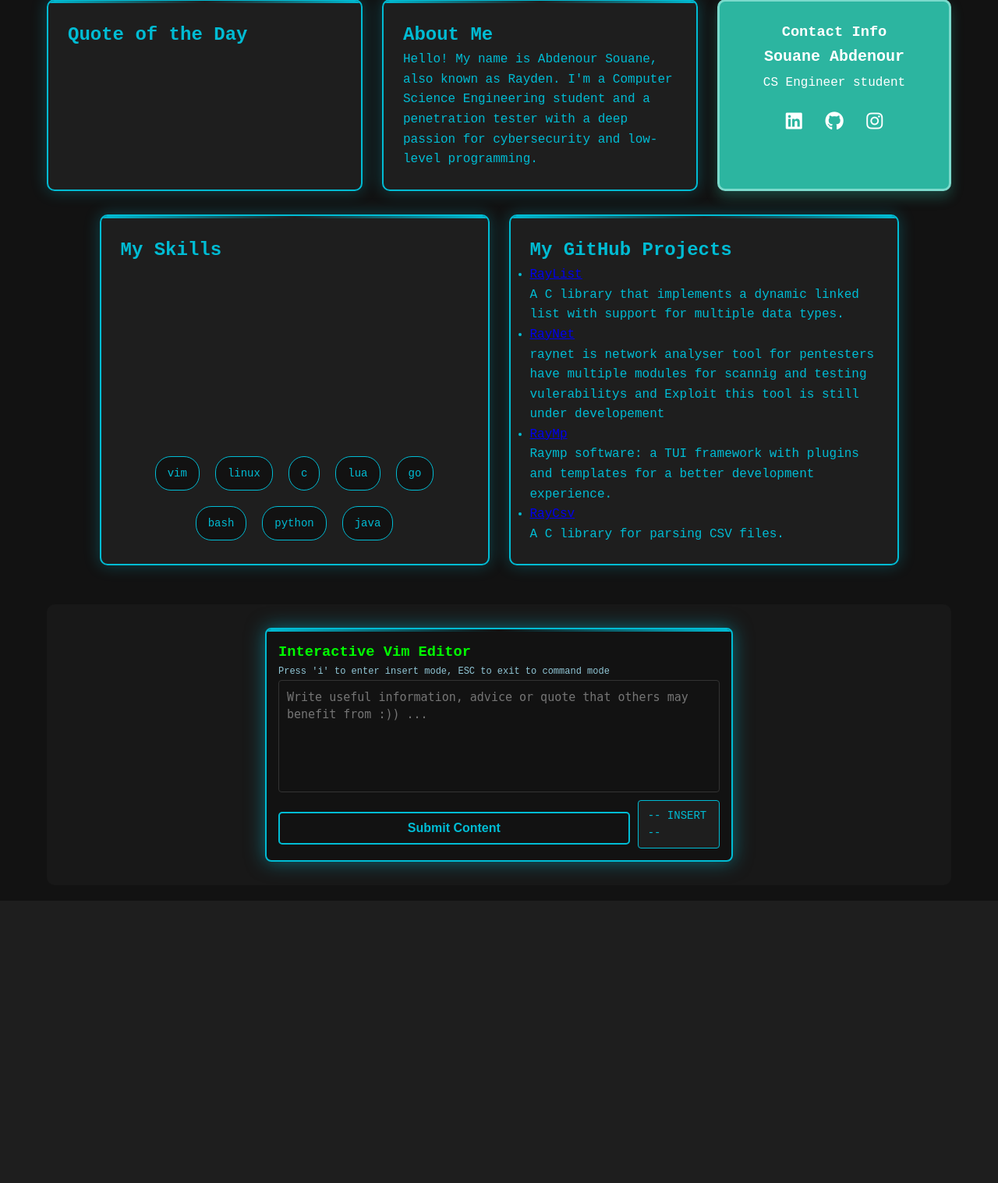
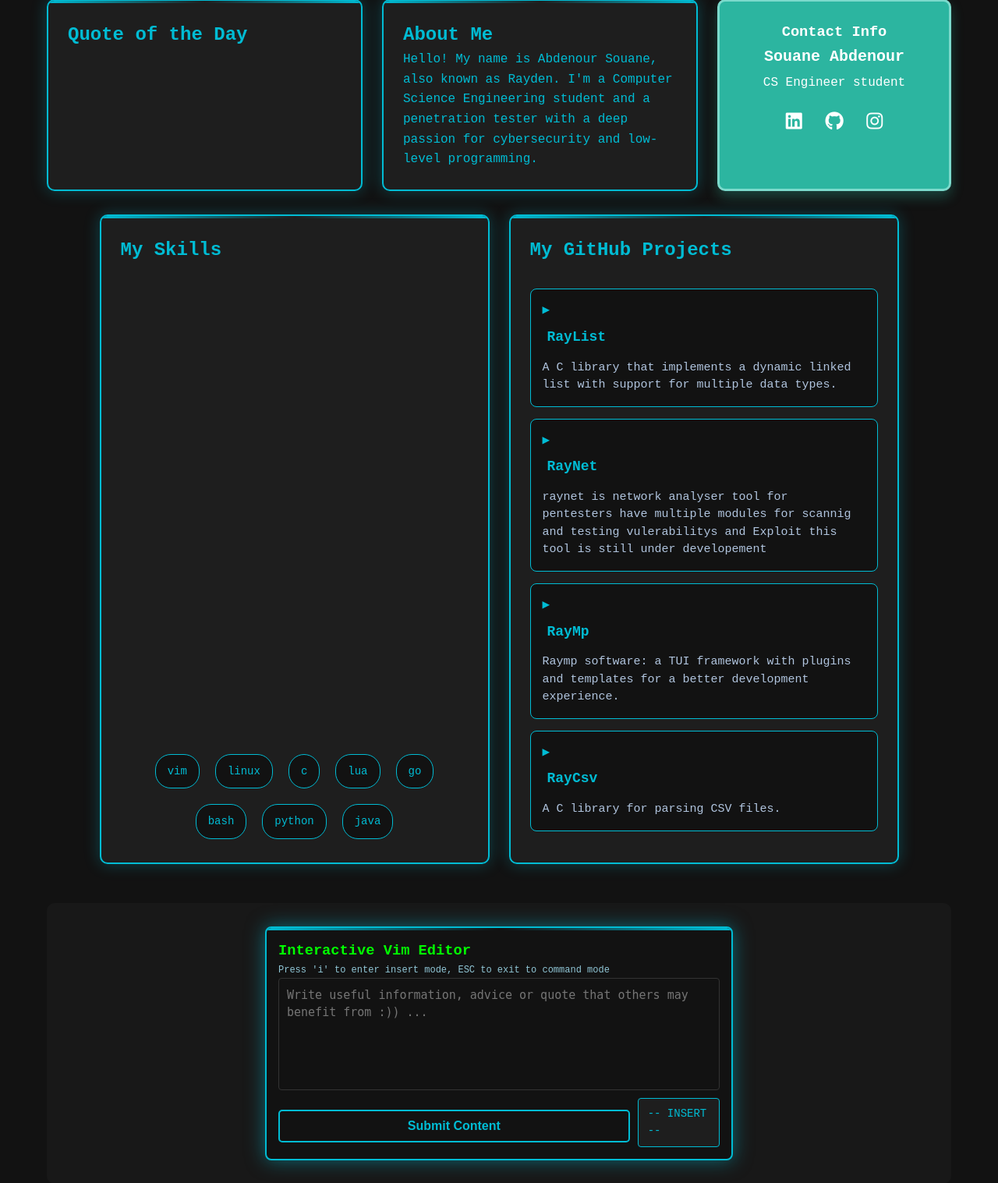
Before and after one commit to abdorayden/PortFolio, a Flask app: page / in a window 1280 px wide. Shown: the part 241-1758 px from the top of the page at 78% size. Before the commit the page ends 1356 px from the top, so only its background shows below. Run offline with Flask 3, Linux system fonts and the light colour scheme.

Commit message:
adding colors

```diff
--- a/static/css/styles.css
+++ b/static/css/styles.css
@@ -216,6 +216,64 @@ nav a.active {
 	color: #00ffcc;
 	text-decoration: underline;
 	text-shadow: 0 0 5px rgba(0, 188, 212, 0.7);
+}
+
+.projects-list {
+	list-style: none;
+	padding: 0;
+	margin-top: 15px;
+}
+
+.projects-list li {
+	margin: 15px 0;
+	padding: 15px;
+	background: #121212;
+	border: 1px solid #00bcd4;
+	border-radius: 8px;
+	text-align: left;
+	transition: all 0.3s ease;
+	position: relative;
+	overflow: hidden;
+}
+
+.projects-list li::before {
+	content: '▶';
+	color: #00bcd4;
+	margin-right: 10px;
+}
+
+.projects-list li:hover {
+	background: #1e1e1e;
+	transform: translateY(-3px);
+	box-shadow: 0 5px 15px rgba(0, 188, 212, 0.3);
+}
+
+.projects-list a {
+	color: #00bcd4;
+	text-decoration: none;
+	font-weight: bold;
+	font-size: 18px;
+	display: block;
+	margin-bottom: 8px;
+	transition: all 0.3s ease;
+	border: 1px solid transparent;
+	padding: 5px;
+	border-radius: 4px;
+}
+
+.projects-list a:hover {
+	color: #00ffcc;
+	text-decoration: underline;
+	background-color: rgba(0, 188, 212, 0.1);
+	border-color: #00bcd4;
+	text-shadow: 0 0 5px rgba(0, 188, 212, 0.7);
+}
+
+.projects-list p {
+	margin: 8px 0 0;
+	font-size: 15px;
+	color: #b0c4de;
+	line-height: 1.5;
 }
 
 .vim-editor .submit-button {
```
